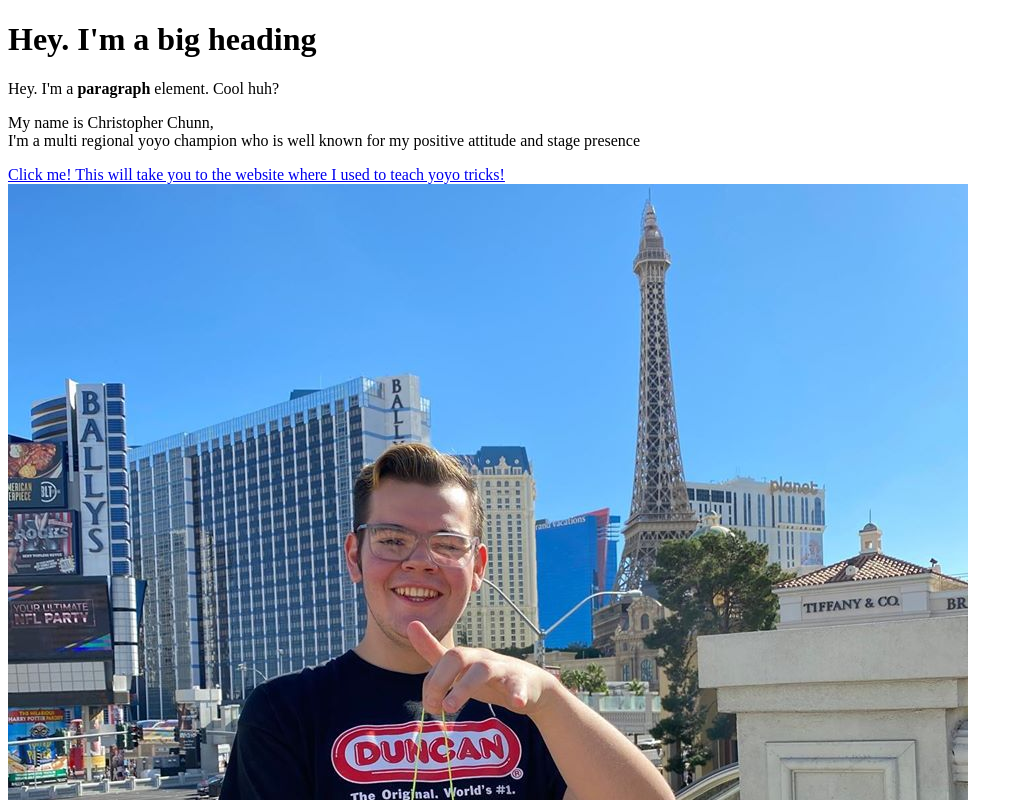
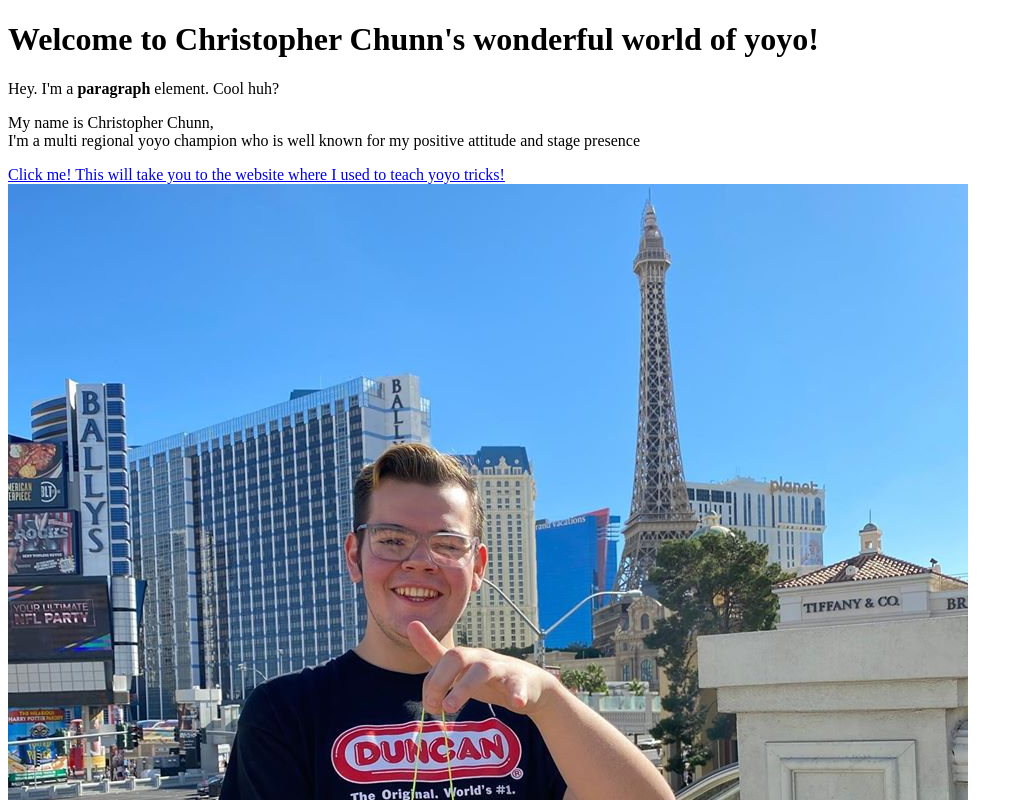
Before and after one commit to ChunnCena/cartoon-hero, a plain HTML site: page My Yoyo Website.html in a window 1280 px wide. Shown: the top 800 px of the page, without its empty margins (0-1023 px from the left). Drawn offline with Linux system fonts and the light colour scheme.

Commit message:
Update My Yoyo Website.html

```diff
--- a/My Yoyo Website.html
+++ b/My Yoyo Website.html
@@ -4,7 +4,7 @@
 	<title>Christopher Chunn Yoyo Champion</title>
 </head>
 <body>
-	<h1> Hey. I'm a big heading</h1>
+	<h1> Welcome to Christopher Chunn's wonderful world of yoyo!</h1>
 	<p>Hey. I'm a <b>paragraph</b> element. Cool huh?</p>
 	<p>My name is Christopher Chunn, <br>
 	I'm a multi regional yoyo champion who is well known for my positive attitude and stage presence</p>
```
